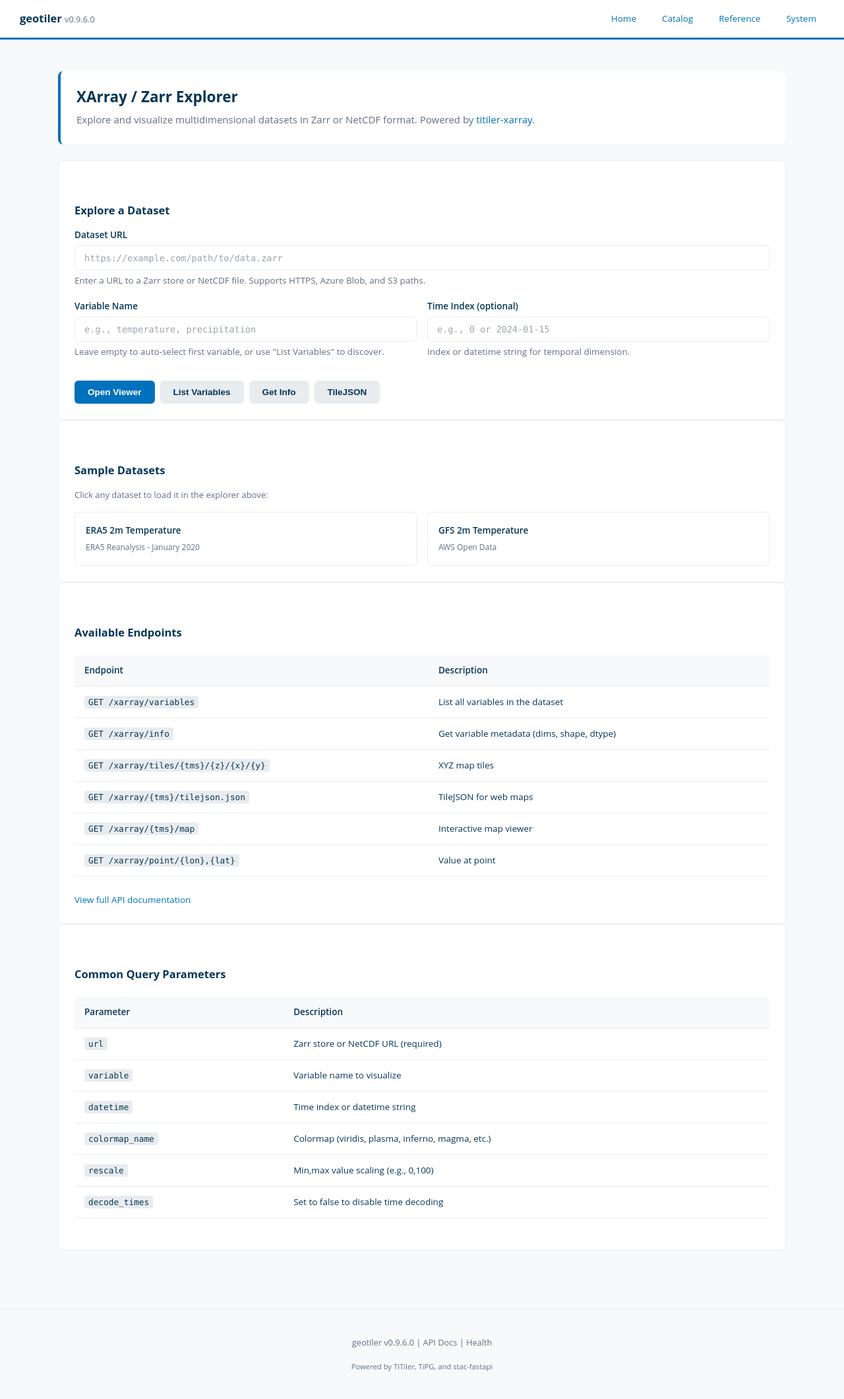
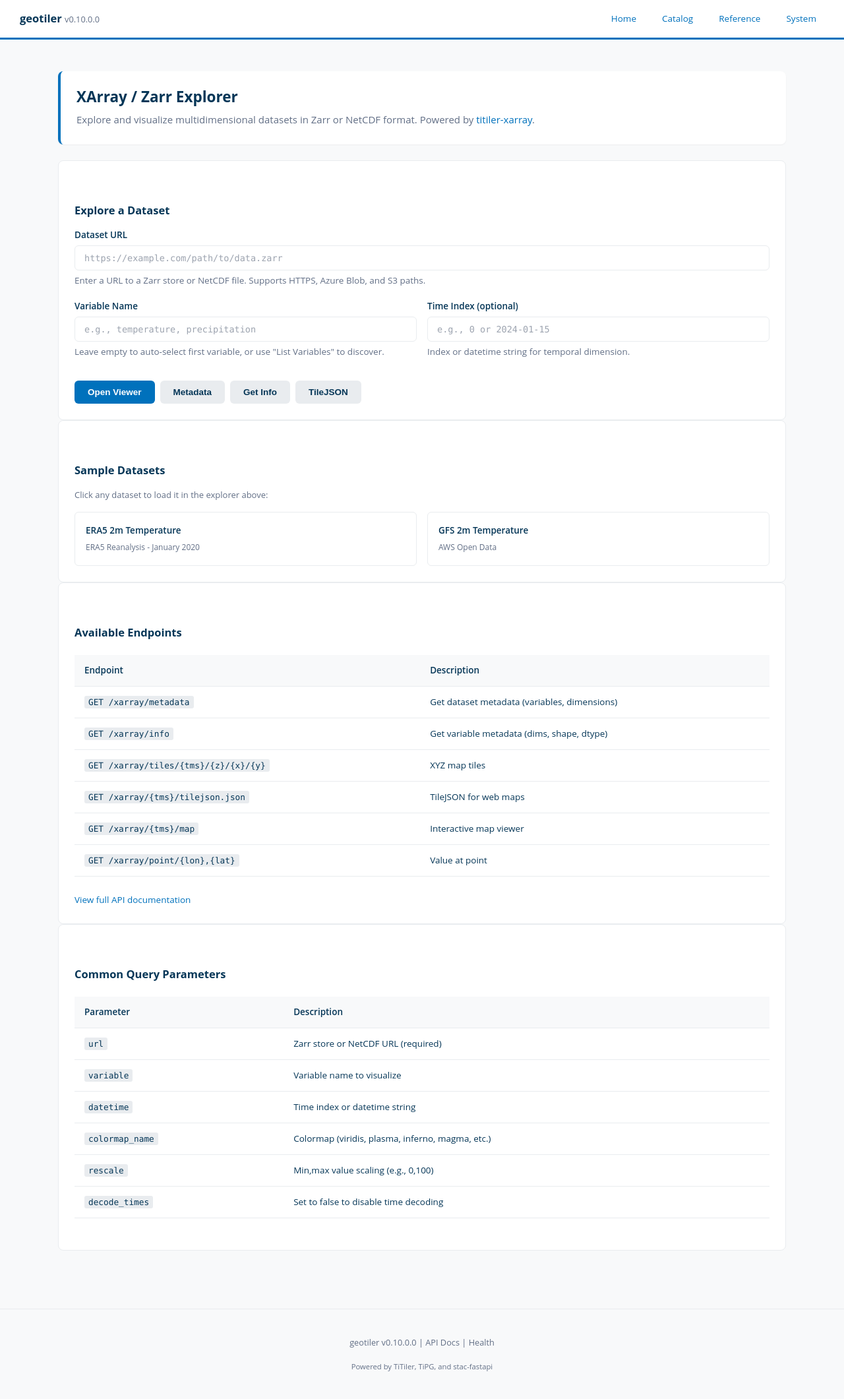
Before and after one commit to rob634/rmhtitiler, a FastAPI app: page /xarray/ in a window 1280 px wide. Shown: the whole page at 66% size. Run offline with FastAPI, Linux system fonts and the light colour scheme; parts of the project's set-up code (start-up, migrations or seed data) failed here and were passed over; some libraries are stand-ins or nearby versions.

Commit message:
feat: upgrade to titiler-pgstac 2.1.0 base image (v0.10.0.0)
- Bump version to 0.10.0.0 (pgstac 2.1.0 / titiler-core 1.2.x line)
- Default Dockerfile BASE_TAG to 2.1.0
- Replace deprecated VariablesExtension with DatasetMetadataExtension
- Remove icechunk (scrapped), pydantic-settings (in base image)
- Add asyncpg (not in base image, needed by tipg/stac-fastapi pools)
- Bump stac-fastapi.pgstac to >=5.0.0,<7.0
- Update xarray landing + data-scientists templates for /metadata endpoint

Co-Authored-By: Claude Opus 4.6 (1M context) <noreply@anthropic.com>

```diff
--- a/geotiler/__init__.py
+++ b/geotiler/__init__.py
@@ -26,6 +26,6 @@ Supported Endpoints:
 - /vector/* - OGC Features + Vector Tiles via TiPG
 """
 
-__version__ = "0.9.6.0"
+__version__ = "0.10.0.0"
 
 __all__ = ["__version__"]
--- a/geotiler/app.py
+++ b/geotiler/app.py
@@ -48,7 +48,7 @@ from titiler.pgstac.db import close_db_connection, connect_to_db
 from titiler.pgstac.dependencies import SearchIdParams
 from titiler.pgstac.settings import PostgresSettings
 from titiler.xarray.factory import TilerFactory as XarrayTilerFactory
-from titiler.xarray.extensions import VariablesExtension
+from titiler.xarray.extensions import DatasetMetadataExtension
 
 logger = logging.getLogger(__name__)
 
@@ -232,7 +232,7 @@ def _mount_titiler_routers(app: FastAPI) -> None:
     xarray_tiler = XarrayTilerFactory(
         router_prefix="/xarray",
         extensions=[
-            VariablesExtension(),  # Adds /variables endpoint
+            DatasetMetadataExtension(),  # Adds /metadata endpoint
         ],
     )
     app.include_router(
--- a/geotiler/templates/pages/guide/data-scientists/index.html
+++ b/geotiler/templates/pages/guide/data-scientists/index.html
@@ -58,9 +58,9 @@
         <td>Min, max, mean, std for bands</td>
     </tr>
     <tr>
-        <td>List variables</td>
-        <td><code>GET /xarray/variables</code></td>
-        <td>Variables in Zarr/NetCDF</td>
+        <td>Dataset metadata</td>
+        <td><code>GET /xarray/metadata</code></td>
+        <td>Variables, dimensions in Zarr/NetCDF</td>
     </tr>
     <tr>
         <td>Search catalog</td>
--- a/geotiler/templates/pages/xarray/landing.html
+++ b/geotiler/templates/pages/xarray/landing.html
@@ -45,7 +45,7 @@
         </div>
         <div class="btn-group">
             <button class="btn btn-primary" onclick="openViewer()">Open Viewer</button>
-            <button class="btn btn-secondary" onclick="getVariables()">List Variables</button>
+            <button class="btn btn-secondary" onclick="getMetadata()">Metadata</button>
             <button class="btn btn-secondary" onclick="getInfo()">Get Info</button>
             <button class="btn btn-secondary" onclick="getTileJSON()">TileJSON</button>
         </div>
@@ -98,8 +98,8 @@
             </thead>
             <tbody>
                 <tr>
-                    <td><code>GET /xarray/variables</code></td>
-                    <td>List all variables in the dataset</td>
+                    <td><code>GET /xarray/metadata</code></td>
+                    <td>Get dataset metadata (variables, dimensions)</td>
                 </tr>
                 <tr>
                     <td><code>GET /xarray/info</code></td>
@@ -181,10 +181,10 @@ function getInfo() {
     window.location.href = endpoint;
 }
 
-function getVariables() {
+function getMetadata() {
     const url = document.getElementById('zarr-url').value;
     if (!url) { alert('Please enter a Zarr/NetCDF URL'); return; }
-    window.location.href = '/xarray/variables?url=' + encodeURIComponent(url);
+    window.location.href = '/xarray/metadata?url=' + encodeURIComponent(url);
 }
 
 function openViewer() {
```
Also changed, not shown: requirements-v10.txt (+12 -13 lines), 1 other file.
